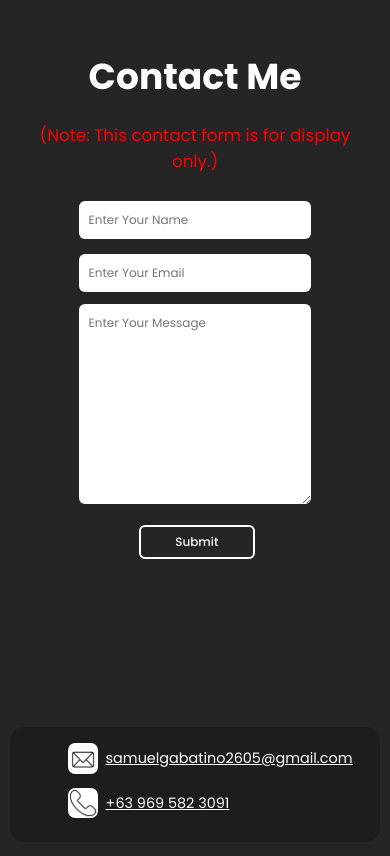
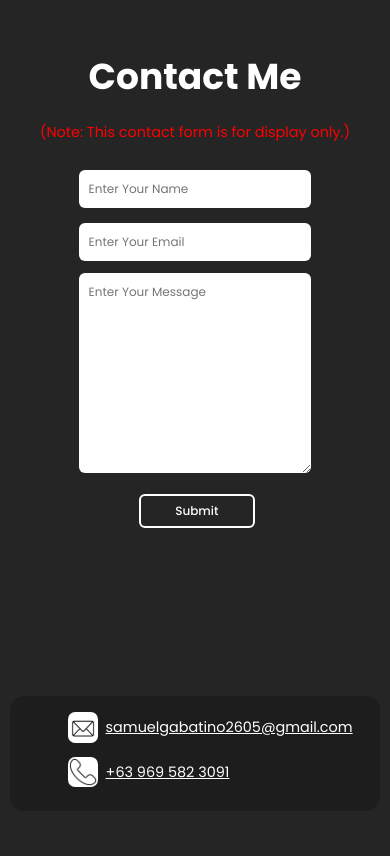
Before and after one commit to Vecnxst/samuelgabatino, a plain HTML site: page index.html in a window 390 px wide. Shown: the part 2820-3676 px from the top of the page. Drawn offline with Linux system fonts and the light colour scheme.

Commit message:
Update style.css

```diff
--- a/style.css
+++ b/style.css
@@ -383,7 +383,7 @@ footer img {
   text-align: left;
 }
 #contact p{
-  font-size: 0.7em;
+  font-size: 0.6em;
 }
 
 form {
```
